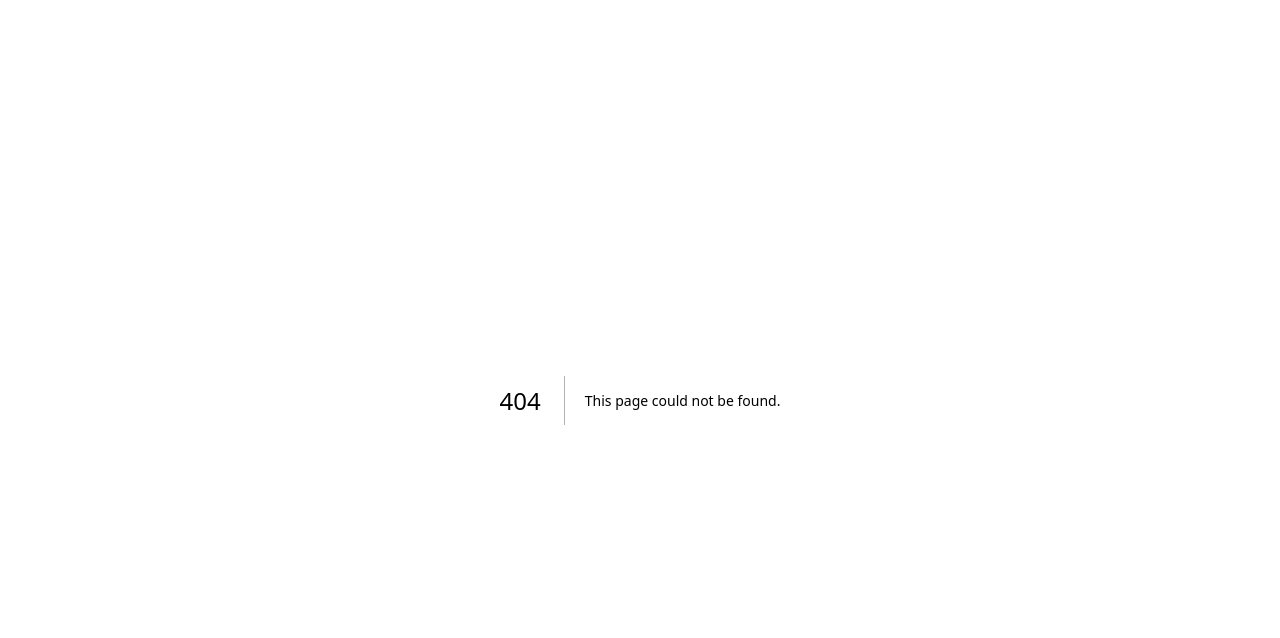
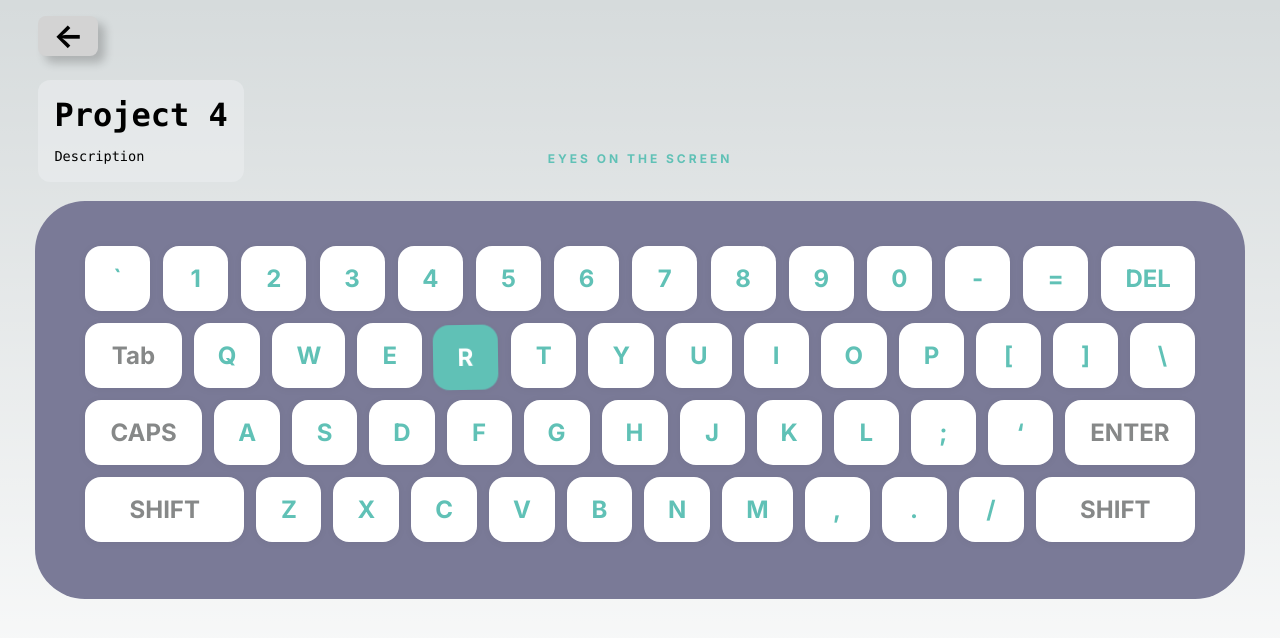
Before and after one commit to ryanbronkema/adventjs-home, a Next.js app: page /project-4 in a window 1280 px wide. Before the commit this address had no page. Shown: the top 638 px of the page. Built offline with nearby package versions, Linux system fonts and the light colour scheme.

Commit message:
Project 4 kickoff

```diff
--- /dev/null
+++ b/app/project-4/keyboard.css
@@ -0,0 +1,91 @@
+@import url('https://fonts.googleapis.com/css2?family=Inter:wght@700&display=swap');
+
+body {
+  align-items: center;
+  display: flex;
+  justify-content: center;
+  min-height: 100vh;
+  min-width: 100vw;
+  margin: 0;
+  padding: 0;
+}
+
+.keyboard {
+  background: #7a7a97;
+  padding: 45px 50px;
+  border-radius: 50px;
+  position: relative;
+}
+
+.subhead {
+  color: #60C1B6;
+  font-family: 'Inter', sans-serif;
+  text-transform: uppercase;
+  letter-spacing: 3px;
+  font-weight: bold;
+  font-size: .75rem;
+  text-align: center;
+  position: absolute;
+  top: -50px;
+  left: 50%;
+  width: 100vw;
+  transform: translateX(-50%);
+}
+
+.row {
+  display: flex;
+  justify-content: space-between;
+  gap: 12px;
+  margin-bottom: 12px;
+  width: 1110px;
+}
+
+.key {
+  background: #FFFFFF;
+  box-shadow: 0px 1px 8px rgba(0, 0, 0, 0.05);
+  border: none;
+  border-radius: 16px;
+  color: #60C1B6;
+  cursor: pointer;
+  display: flex;
+  font-family: 'Inter', sans-serif;
+  font-size: 1.5rem;
+  font-weight: bold;
+  justify-content: center;
+  min-width: 65px;
+  align-items: center;
+  padding: 18px 24px;
+  height: 65px;
+  box-sizing: border-box;
+}
+
+.utility {
+  color: #868888;
+  flex: auto;
+}
+
+.key:hover {
+  background:  #ffd200;
+  color: black;
+}
+
+.jiggle {
+  animation: jiggle 1s;
+  animation-iteration-count: infinite;
+  background: #60C1B6;
+  color: white;
+}
+
+@keyframes jiggle {
+  0% { transform: translate(1px, 1px) rotate(0deg); }
+  10% { transform: translate(-1px, -2px) rotate(-1deg); }
+  20% { transform: translate(-3px, 0px) rotate(1deg); }
+  30% { transform: translate(3px, 2px) rotate(0deg); }
+  40% { transform: translate(1px, -1px) rotate(1deg); }
+  50% { transform: translate(-1px, 2px) rotate(-1deg); }
+  60% { transform: translate(-3px, 1px) rotate(0deg); }
+  70% { transform: translate(3px, 1px) rotate(-1deg); }
+  80% { transform: translate(-1px, -1px) rotate(1deg); }
+  90% { transform: translate(1px, 2px) rotate(0deg); }
+  100% { transform: translate(1px, -2px) rotate(-1deg); }
+}
--- /dev/null
+++ b/app/project-4/keyboard.tsx
@@ -0,0 +1,74 @@
+"use client";
+
+/* import React, { useEffect, useState } from "react"; */
+import './keyboard.css';
+
+export default function Keyboard() {
+
+  return (
+    <div className="keyboard">
+        <h2 className="subhead">Eyes on the Screen</h2>
+        <div className="row">
+            <button className="key" data-key="`">`</button>
+            <button className="key" data-key="1">1</button>
+            <button className="key" data-key="2">2</button>
+            <button className="key" data-key="3">3</button>
+            <button className="key" data-key="4">4</button>
+            <button className="key" data-key="5">5</button>
+            <button className="key" data-key="6">6</button>
+            <button className="key" data-key="7">7</button>
+            <button className="key" data-key="8">8</button>
+            <button className="key" data-key="9">9</button>
+            <button className="key" data-key="0">0</button>
+            <button className="key" data-key="-">-</button>
+            <button className="key" data-key="=">=</button>
+            <button className="key" data-key="BACKSPACE">DEL</button>
+        </div>
+        <div className="row">
+            <button className="key utility" data-key="TAB">Tab</button>
+            <button className="key" data-key="Q">Q</button>
+            <button className="key" data-key="W">W</button>
+            <button className="key" data-key="E">E</button>
+            <button className="key jiggle" data-key="R">R</button>
+            <button className="key" data-key="T">T</button>
+            <button className="key" data-key="Y">Y</button>
+            <button className="key" data-key="U">U</button>
+            <button className="key" data-key="I">I</button>
+            <button className="key" data-key="O">O</button>
+            <button className="key" data-key="P">P</button>
+            <button className="key" data-key="[">[</button>
+            <button className="key" data-key="]">]</button>
+            <button className="key" data-key="\">\</button>
+        </div>
+        <div className="row">
+            <button className="key utility" data-key="CAPSLOCK">CAPS</button>
+            <button className="key" data-key="A">A</button>
+            <button className="key" data-key="S">S</button>
+            <button className="key" data-key="D">D</button>
+            <button className="key" data-key="F">F</button>
+            <button className="key" data-key="G">G</button>
+            <button className="key" data-key="H">H</button>
+            <button className="key" data-key="J">J</button>
+            <button className="key" data-key="K">K</button>
+            <button className="key" data-key="L">L</button>
+            <button className="key" data-key=";">;</button>
+            <button className="key" data-key="'">&lsquo;</button>
+            <button className="key utility" data-key="ENTER">ENTER</button>
+        </div>
+        <div className="row">
+            <button className="key utility" data-key="SHIFT">SHIFT</button>
+            <button className="key" data-key="Z">Z</button>
+            <button className="key" data-key="X">X</button>
+            <button className="key" data-key="C">C</button>
+            <button className="key" data-key="V">V</button>
+            <button className="key" data-key="B">B</button>
+            <button className="key" data-key="N">N</button>
+            <button className="key" data-key="M">M</button>
+            <button className="key" data-key=",">,</button>
+            <button className="key" data-key=".">.</button>
+            <button className="key" data-key="/">/</button>
+            <button className="key utility" data-key="SHIFT">SHIFT</button>
+        </div>
+    </div>
+  );
+}
--- /dev/null
+++ b/app/project-4/page.tsx
@@ -0,0 +1,16 @@
+import BackArrow from '../components/backarrow';
+import ProjectDescription from '../components/projectdescription';
+import Keyboard from './keyboard';
+
+export default function Page() {
+  return (
+    <div>
+      <BackArrow />
+      <Keyboard />
+      <ProjectDescription
+        pageTitle="Project 4"
+        pageDescription="Description"
+      />
+    </div>
+  );
+}
```
Also changed, not shown: app/project-4/index.html (added, +80 -0 lines).
